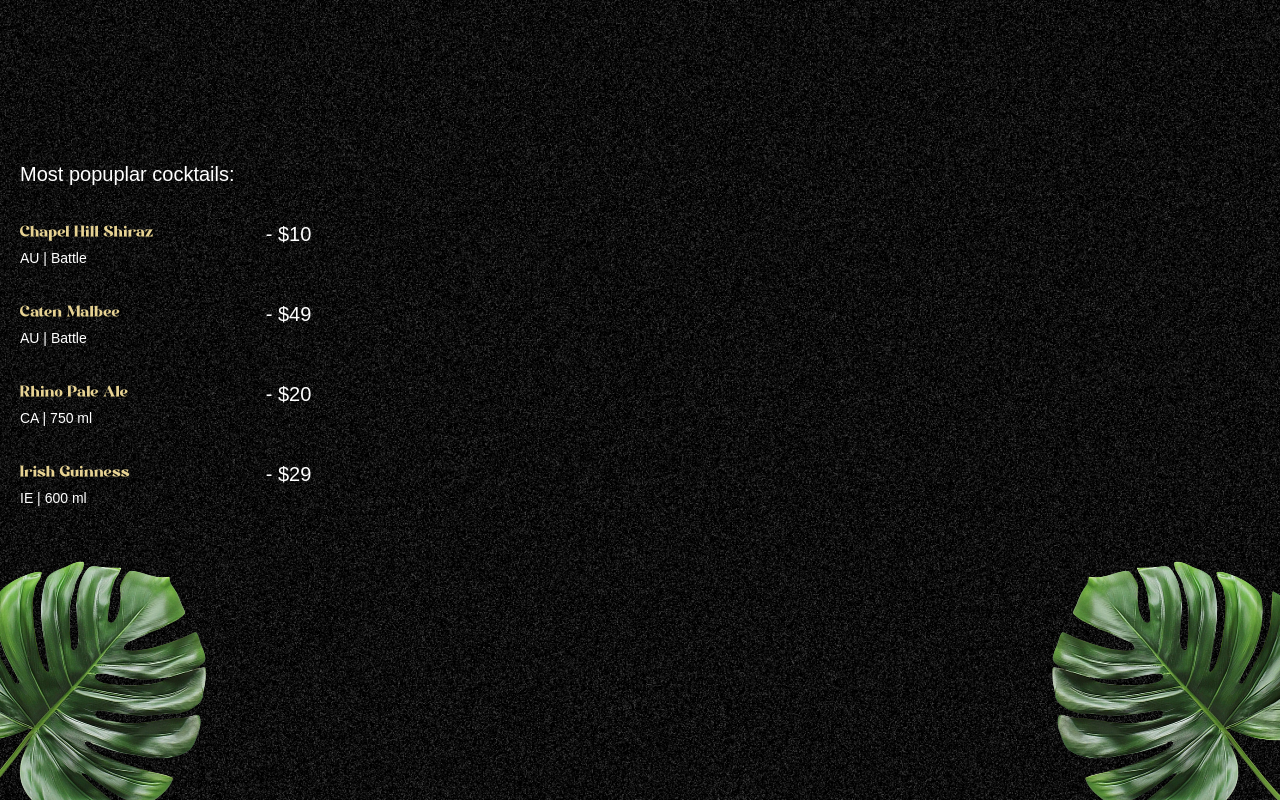
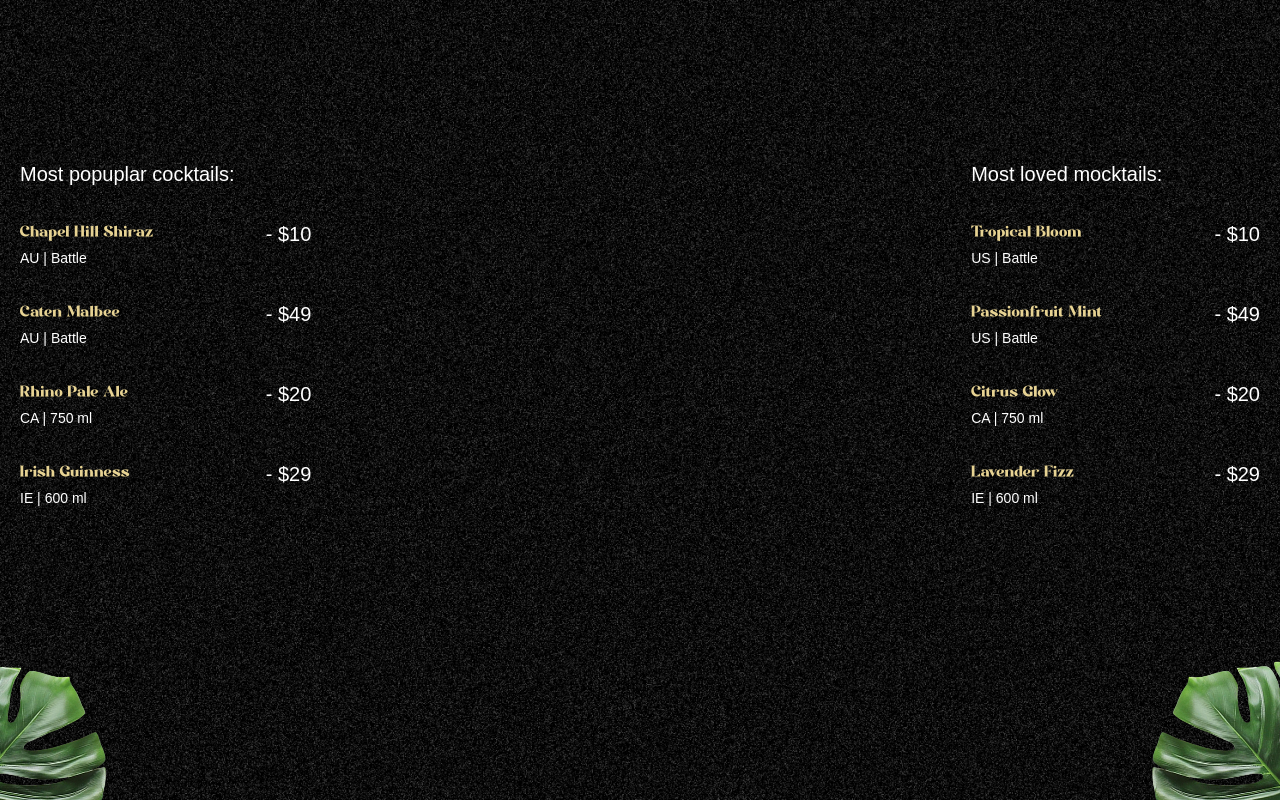
Before and after one commit to prabesh340/gsap-cocktails, a React (Vite) app: page / in a window 1280 px wide. Shown: the part 800-1600 px from the top of the page. Built offline with nearby package versions, Linux system fonts and the light colour scheme; a web font is replaced by a local one.

Commit message:
final_hero_section

```diff
--- a/src/components/Cocktails.jsx
+++ b/src/components/Cocktails.jsx
@@ -1,25 +1,54 @@
 import React from "react";
-import { cocktailLists } from "../../constants";
+import { cocktailLists, mockTailLists } from "../../constants";
+import { useGSAP } from "@gsap/react";
+import gsap from "gsap";
 
 const Cocktails = () => {
+  useGSAP(() => {
+    const ptl = gsap.timeline({
+      scrollTrigger: {
+        trigger: "#cocktails",
+        start: "top 30%",
+        end: "bottom 80%",
+        scrub: true,
+      },
+    });
+    ptl
+      .from("#c-left-leaf", { x: -100, y: 100 })
+      .from("#c-right-leaf", { x: 100, y: 100 });
+  });
   return (
     <section id="cocktails" className="noisy">
       <img src="/images/cocktail-left-leaf.png" alt="l-leaf" id="c-left-leaf" />
-      <img
-        src="/images/cocktail-right-leaf.png"
-        alt="r-leaf"
-        id="c-right-leaf"
-      />
+      <img src="/images/cocktail-right-leaf.png" alt="r-leaf" id="c-right-leaf"/>
 
       <div className="list">
         <div className="popular">
           <h2>Most popuplar cocktails:</h2>
           <ul>
-            {cocktailLists.map(({name,country,detail,price}) => (
+            {cocktailLists.map(({ name, country, detail, price }) => (
               <li key={name}>
                 <div className="md:me-28">
-                    <h3>{name}</h3>
-                    <p>{country} | {detail}</p>
+                  <h3>{name}</h3>
+                  <p>
+                    {country} | {detail}
+                  </p>
+                </div>
+                <span>- {price}</span>
+              </li>
+            ))}
+          </ul>
+        </div>
+        <div className="loved">
+          <h2>Most loved mocktails:</h2>
+          <ul>
+            {mockTailLists.map(({ name, country, detail, price }) => (
+              <li key={name}>
+                <div className="me-28">
+                  <h3>{name}</h3>
+                  <p>
+                    {country} | {detail}
+                  </p>
                 </div>
                 <span>- {price}</span>
               </li>
```
